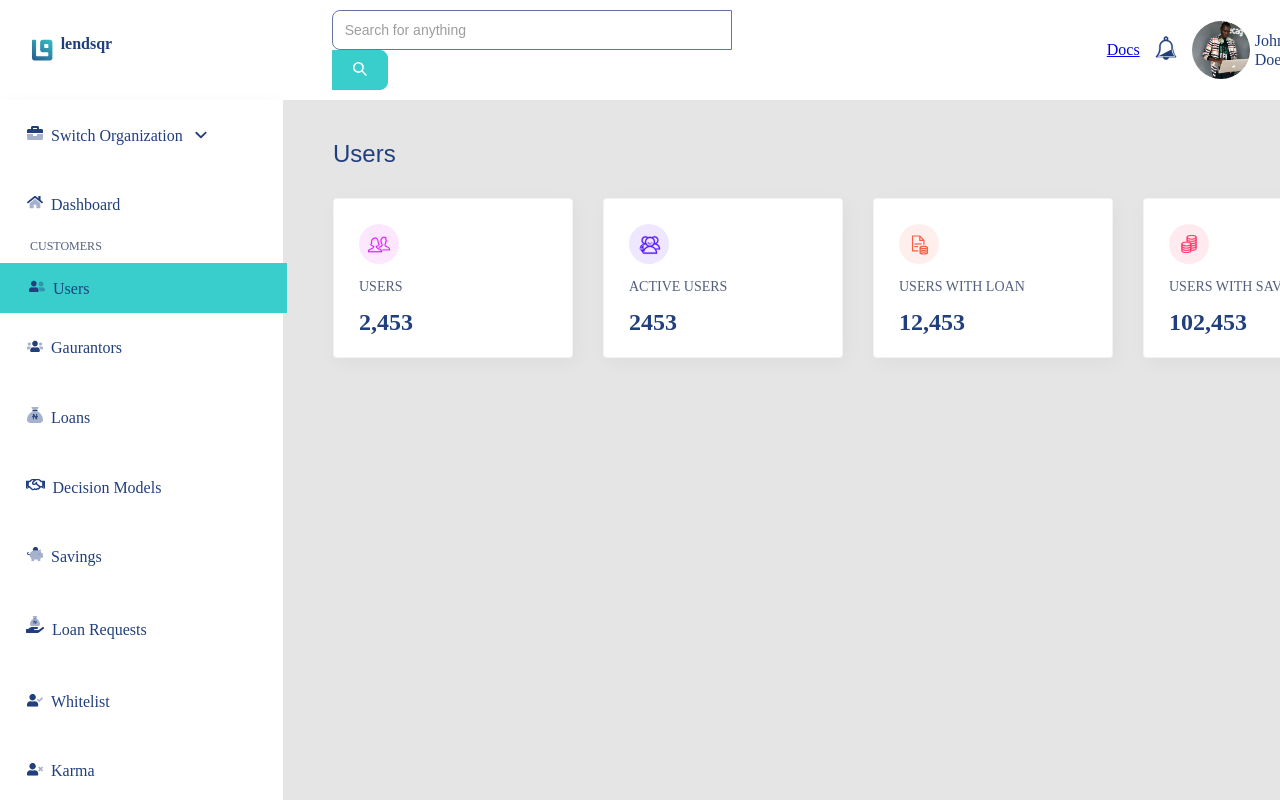
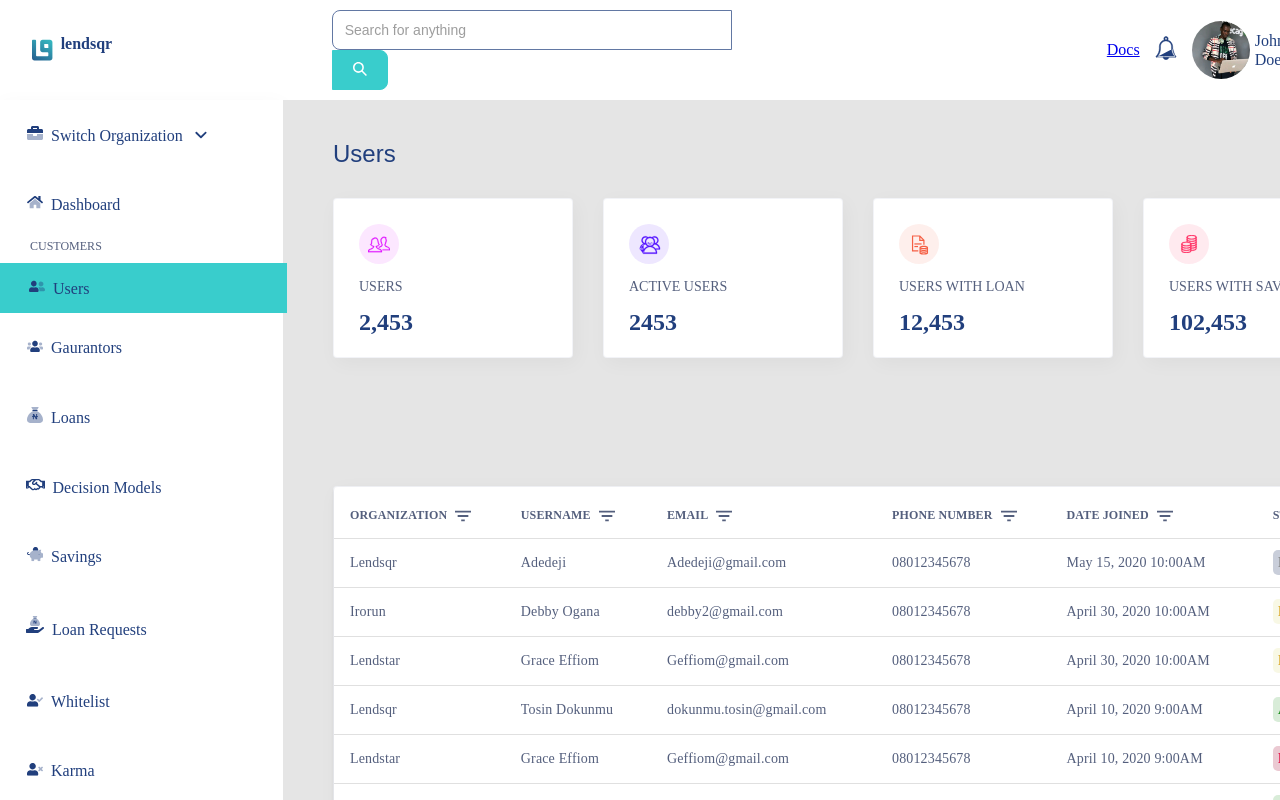
Before and after one commit to Danny4life/lendsqr, a React (Create React App) app: page /userPage in a window 1280 px wide. Shown: the top 800 px of the page. Built offline with nearby package versions, Linux system fonts and the light colour scheme.

Commit message:
add table to user page

```diff
--- a/src/components/dashboardTable/dashboardTable.scss
+++ b/src/components/dashboardTable/dashboardTable.scss
@@ -1,81 +1,81 @@
 .table {
 
 
-    // .status {
-    //     padding: 5px;
-    //     border-radius: 5px;
+    .status {
+        padding: 5px;
+        border-radius: 5px;
 
-    //     &.Inactive {
-    //         font-family: 'Work Sans';
-    //         font-style: normal;
-    //         font-weight: 400;
-    //         font-size: 14px;
-    //         line-height: 16px;
-    //         text-align: center;
-    //         color: gray;
-    //         background: #c9ceda;
-    //     }
+        &.Inactive {
+            font-family: 'Work Sans';
+            font-style: normal;
+            font-weight: 400;
+            font-size: 14px;
+            line-height: 16px;
+            text-align: center;
+            color: gray;
+            background: #c9ceda;
+        }
 
-    //     &.Active {
-    //         color: green;
-    //         background-color: rgba( 0, 128, 0, 0.151);
-    //         font-family: 'Work Sans';
-    //         font-style: normal;
-    //         font-weight: 400;
-    //         font-size: 14px;
-    //         line-height: 16px;
-    //         text-align: center;
-    //     }
+        &.Active {
+            color: green;
+            background-color: rgba( 0, 128, 0, 0.151);
+            font-family: 'Work Sans';
+            font-style: normal;
+            font-weight: 400;
+            font-size: 14px;
+            line-height: 16px;
+            text-align: center;
+        }
 
-    //     &.Pending {
-    //         color: goldenrod;
-    //         background-color: rgba( 189, 189, 3, 0.103);
-    //         font-family: 'Work Sans';
-    //         font-style: normal;
-    //         font-weight: 400;
-    //         font-size: 14px;
-    //         line-height: 16px;
-    //         text-align: center;
-    //     }
+        &.Pending {
+            color: goldenrod;
+            background-color: rgba( 189, 189, 3, 0.103);
+            font-family: 'Work Sans';
+            font-style: normal;
+            font-weight: 400;
+            font-size: 14px;
+            line-height: 16px;
+            text-align: center;
+        }
 
-    //     &.Blacklisted {
-    //         color: #E4033B;;
-    //         background-color: rgb(235, 201, 210);
-    //         font-family: 'Work Sans';
-    //         font-style: normal;
-    //         font-weight: 400;
-    //         font-size: 14px;
-    //         line-height: 16px;
-    //         text-align: center;
-    //     }
-    // }
+        &.Blacklisted {
+            color: #E4033B;;
+            background-color: rgb(235, 201, 210);
+            font-family: 'Work Sans';
+            font-style: normal;
+            font-weight: 400;
+            font-size: 14px;
+            line-height: 16px;
+            text-align: center;
+        }
+    }
 
-    //  .tableRow {
-    //     font-family: 'Work Sans';
-    //     font-style: normal;
-    //     font-weight: 600;
-    //     font-size: 12px;
-    //     line-height: 14px;
-    //     text-transform: uppercase;
-    //     color: #545F7D;
-    //  }
+     .tableRow {
+        font-family: 'Work Sans';
+        font-style: normal;
+        font-weight: 600;
+        font-size: 12px;
+        line-height: 14px;
+        text-transform: uppercase;
+        color: #545F7D;
+     }
 
-    //  .row > span {
-    //     cursor: pointer;
-    //     position: relative;
-    //     top: 5px;
-    //     left: 8px;
+     .row > span {
+        cursor: pointer;
+        position: relative;
+        top: 5px;
+        left: 8px;
 
 
-    //  }
+     }
 
-    //  .tableCell {
-    //     font-family: 'Work Sans';
-    //     font-style: normal;
-    //     font-weight: 400;
-    //     font-size: 14px;
-    //     line-height: 16px;
-    //     color: #545F7D;
-    //  }
+     .tableCell {
+        font-family: 'Work Sans';
+        font-style: normal;
+        font-weight: 400;
+        font-size: 14px;
+        line-height: 16px;
+        color: #545F7D;
+     }
 
 }
--- a/src/pages/userpage/UserPage.jsx
+++ b/src/pages/userpage/UserPage.jsx
@@ -1,6 +1,8 @@
+import DashboardTable from "../../components/dashboardTable/DashboardTable";
 import NavBar from "../../components/navbar/NavBar";
 import SideBar from "../../components/sidebar/SideBar";
 import Widget from "../../components/widget/Widget";
+//import DataTable from "../../components/datatable/DataTable";
 import "./userpage.scss"
 
 const userPage = () => {
@@ -26,6 +28,13 @@ const userPage = () => {
                         </div>
 
                     </section>
+
+                    <section>
+                        <div className="userTableContainer">
+                            {/* <DataTable /> */}
+                            <DashboardTable />
+                        </div>
+                    </section>
                 </div>
            </section>
         </section>
--- a/src/pages/userpage/userpage.scss
+++ b/src/pages/userpage/userpage.scss
@@ -80,5 +80,19 @@
                 }
             }
         }
+
+        .widget-section {
+            margin-bottom: 8rem;
+        }
+
+        .userTableContainer {
+            box-sizing: border-box;
+            width: 1050px;
+            background: #FFFFFF;
+            border: 1px solid rgba(33, 63, 125, 0.06);
+            box-shadow: 3px 5px 20px rgba(0, 0, 0, 0.04);
+            border-radius: 4px;
+            margin-left: 50px;
+        }
     }
 }
```
